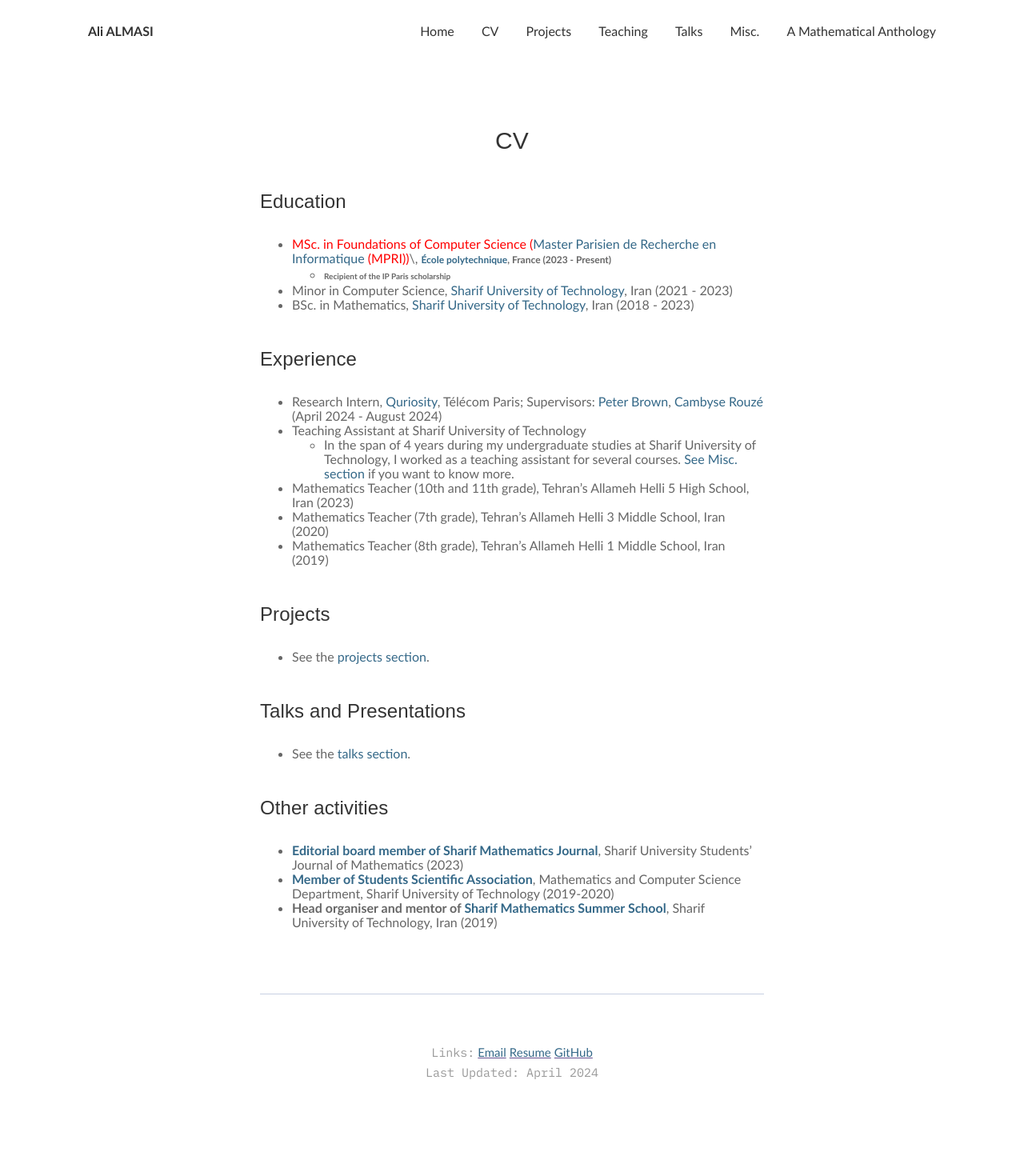
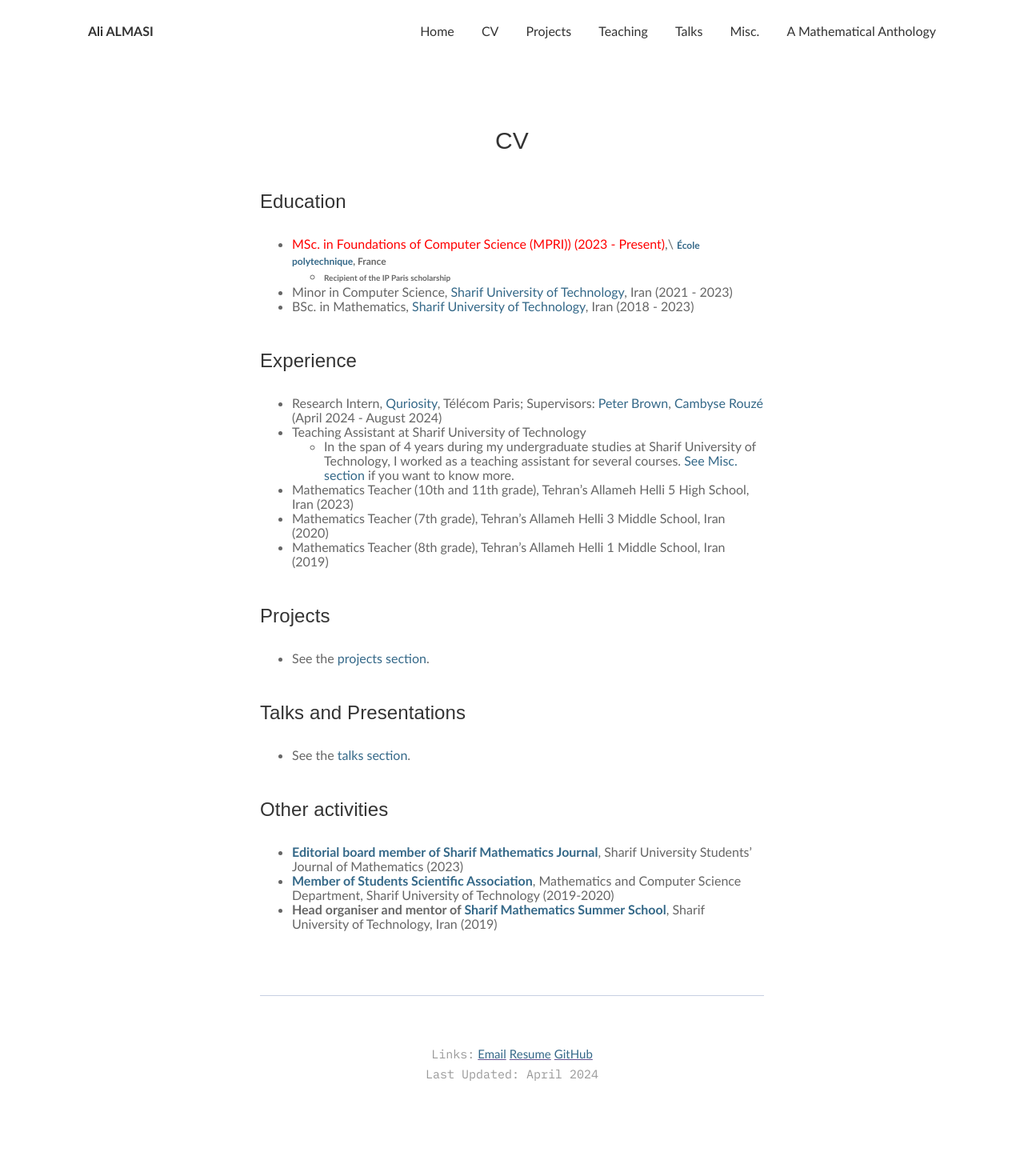
Before and after one commit to ali-almasi/ali-almasi.github.io, a Jekyll site: the page built from _pages/2_cv.md, in a window 1280 px wide. Shown: the whole page at 80% size. Built offline with Jekyll 4.4.1, drawn with Linux system fonts in a browser that asks for light colours.

Commit message:
Update 2_cv.md

```diff
--- a/_pages/2_cv.md
+++ b/_pages/2_cv.md
@@ -4,8 +4,8 @@
 permalink: /curriculum-vitae/
 ---
 ### Education
- *   <span style="color:red">MSc. in Foundations of Computer Science ([Master Parisien de Recherche en Informatique](https://wikimpri.dptinfo.ens-cachan.fr/doku.php?id=start) (MPRI))</span>\, <span style="font-weight:700;font-size:12px">
-    [École polytechnique](https://www.polytechnique.edu/),  France (2023 - Present)</span>
+ *   <span style="color:red;font-size:16px">MSc. in Foundations of Computer Science (MPRI)) (2023 - Present)</span>,\ <span style="font-weight:700;font-size:12px">
+    [École polytechnique](https://www.polytechnique.edu/),  France</span>
 	 - <span style="font-weight:700;font-size:10px">Recipient of the IP Paris scholarship</span>
 *   Minor in Computer Science,  [Sharif University of Technology](https://en.sharif.edu/), Iran (2021 - 2023)
 *   BSc. in Mathematics,  [Sharif University of Technology](https://en.sharif.edu/), Iran (2018 - 2023)
```
